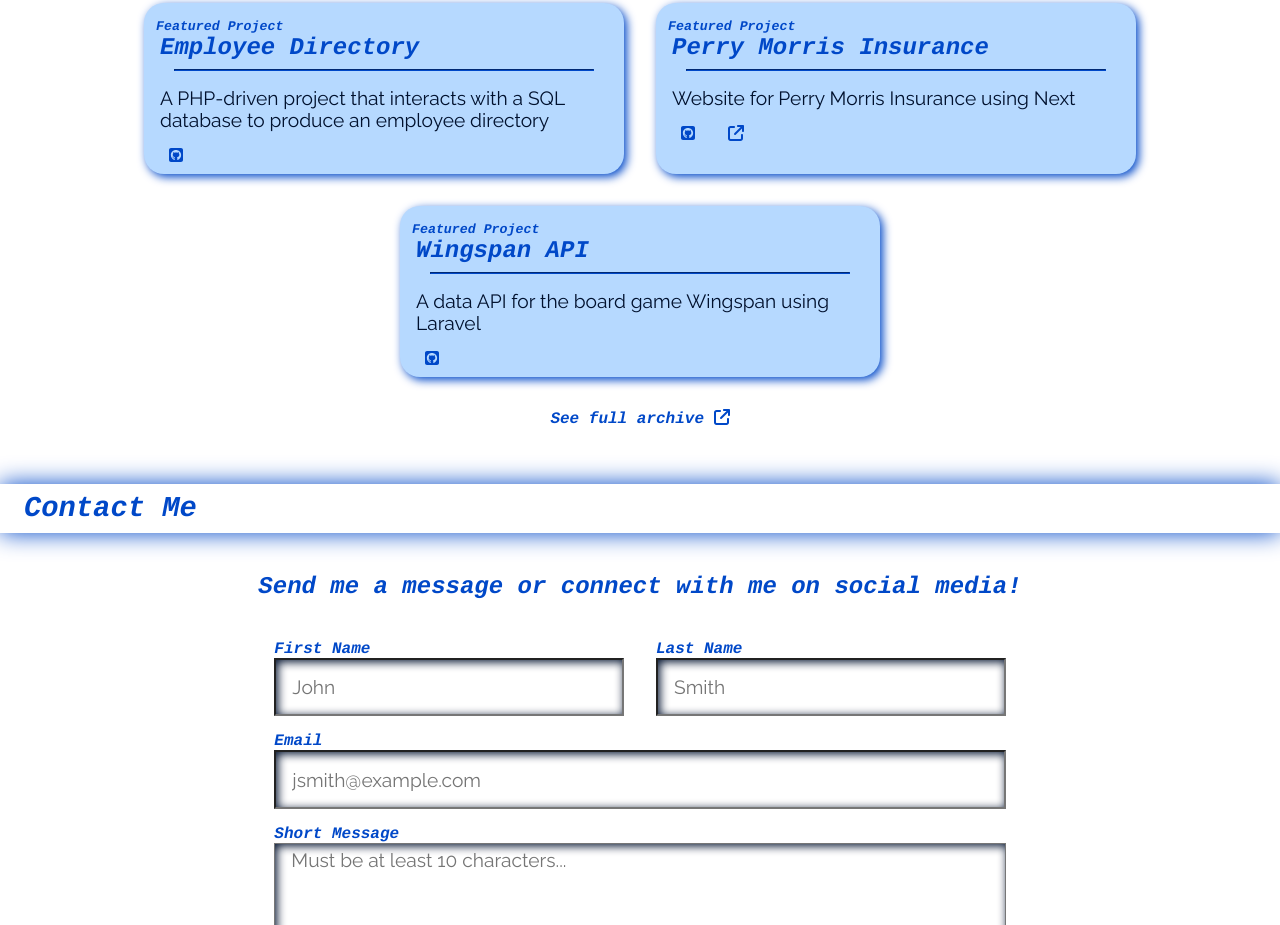
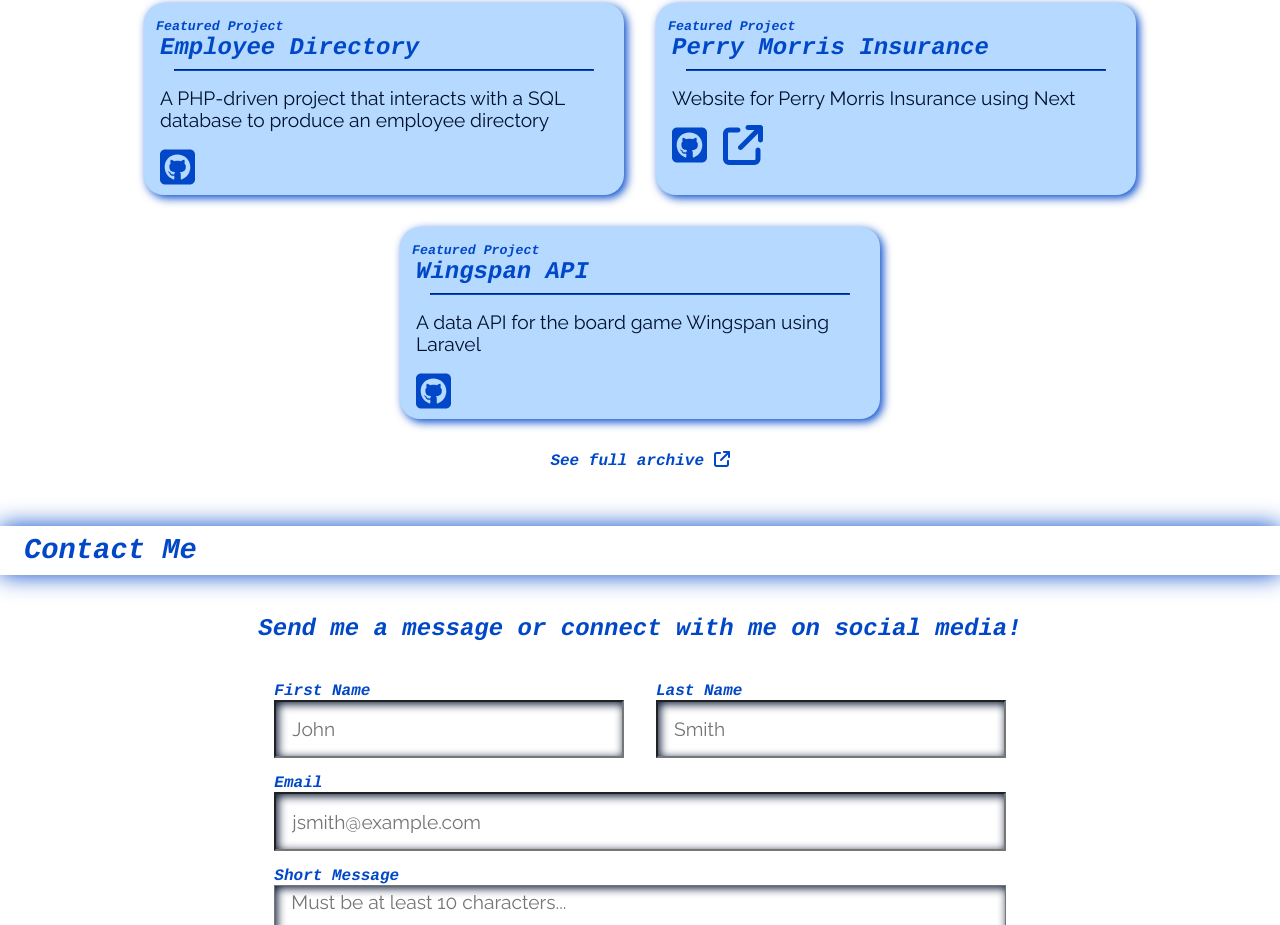
Before and after one commit to jeggli20/my_portfolio, a Next.js app: page / in a window 1280 px wide. Shown: the part 1460-2385 px from the top of the page. Built offline with nearby package versions, Linux system fonts and the light colour scheme.

Commit message:
Icon Size
Fixed the sizing on my links.

```diff
--- a/components/home/Projects.module.css
+++ b/components/home/Projects.module.css
@@ -44,7 +44,7 @@
 
 .icon {
   display: inline-block;
-  width: 2rem;
+  font-size: 2.5rem;
 }
 
 .project-icon:link,
```
